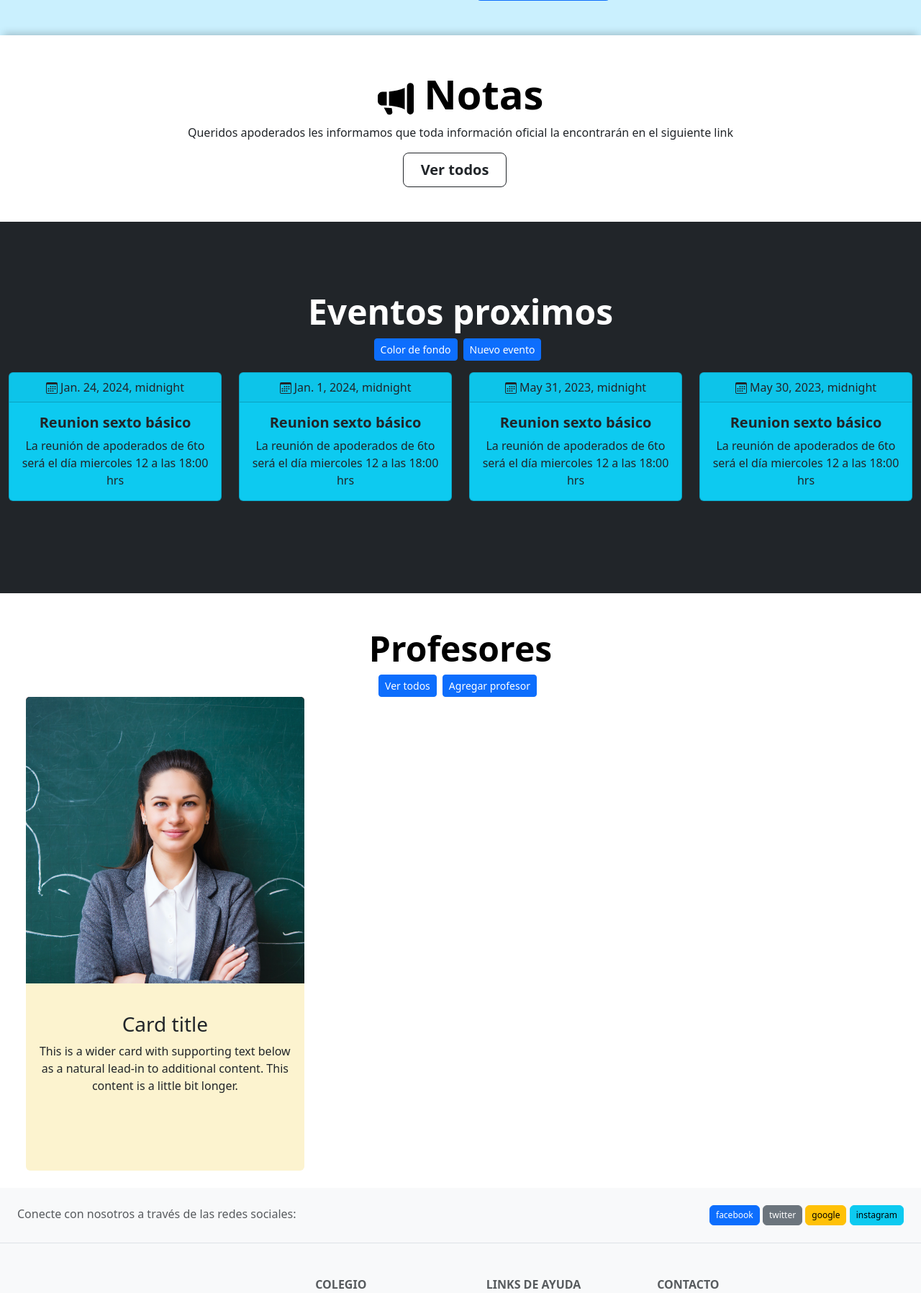
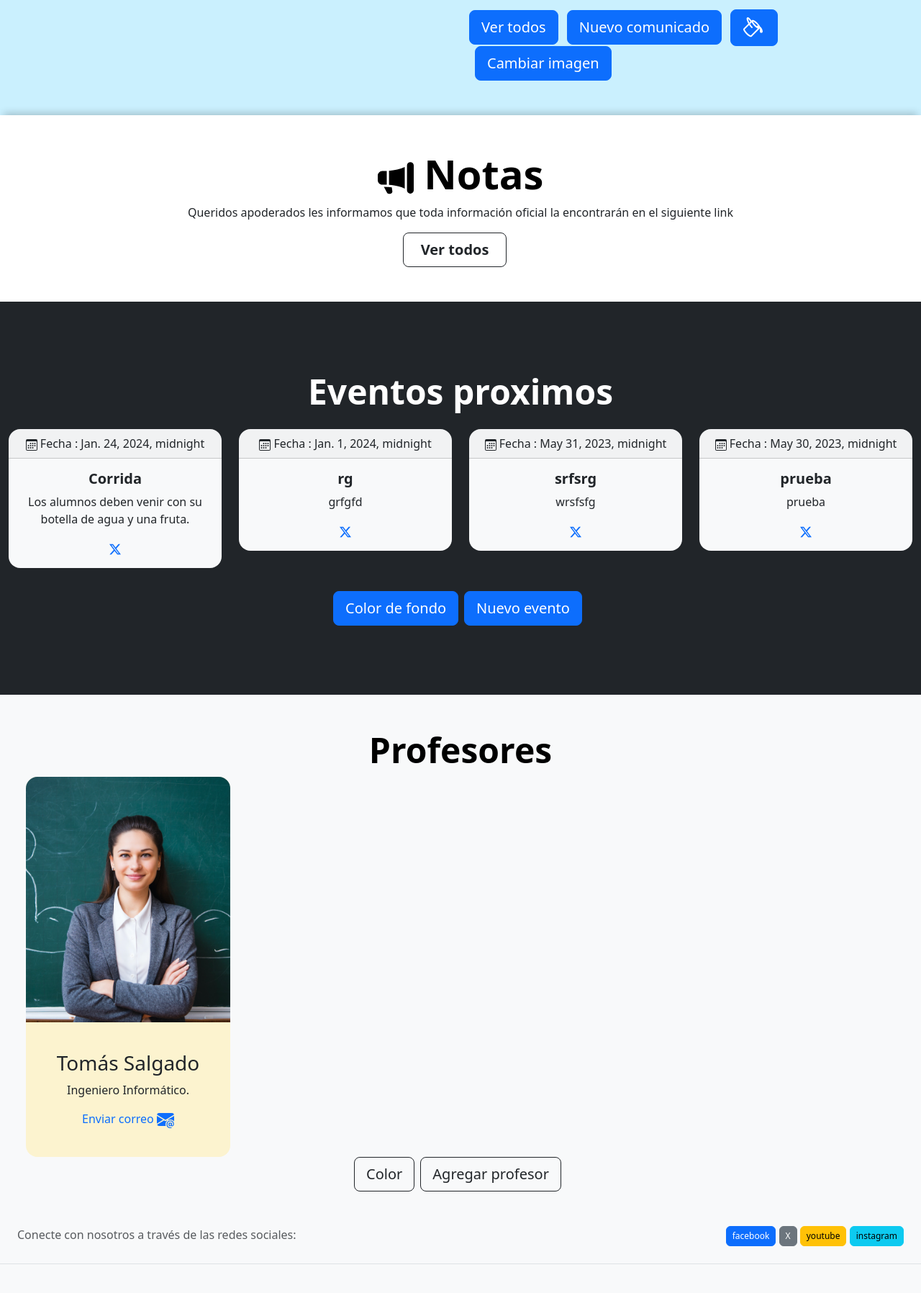
Before and after one commit to salgadotomas89/paginabase, a Django app: page / in a window 1280 px wide. Shown: the part 1557-3353 px from the top of the page at 72% size. Run offline with Django 3.2, Linux system fonts and the light colour scheme; data comes from the database, SQL or seed files in the repository; both versions use the stored data as it was after the commit; style sheets or scripts are compiled from the project's sources; parts of the project's set-up code (start-up, migrations or seed data) failed here and were passed over; some libraries are stand-ins or nearby versions.

Commit message:
agregando cambios 1

```diff
--- a/colegio/static/css/profesores.css
+++ b/colegio/static/css/profesores.css
@@ -1,5 +1,5 @@
 #carta {
-background-color: #afecff;
+background-color: #d6d6d6;
 }
 
 #carta #titulo {
--- /dev/null
+++ b/colegio/static/js/tooltips.js
@@ -0,0 +1,5 @@
+// Inicializa todos los Tooltips
+var tooltipTriggerList = [].slice.call(document.querySelectorAll('[data-bs-toggle="tooltip"]'))
+var tooltipList = tooltipTriggerList.map(function (tooltipTriggerEl) {
+  return new bootstrap.Tooltip(tooltipTriggerEl)
+})
--- a/colegio/templates/home.html
+++ b/colegio/templates/home.html
@@ -3,6 +3,10 @@
 {% block body %}
 
 {% load static %}
+
+<style>
+
+</style>
 
 <section id="noticias" class="container-fluid text-center py-4 mt-4 ">
   <div id="myCarousel" class="carousel slide " data-bs-ride="carousel">
@@ -53,6 +57,12 @@
       </h1>
       <p class="lead mb-4">Queridos apoderados les informamos que toda información sobre las proximas
          evaluaciones la encontrarán aquí</p>
+
+
+         <p class="lead mb-4">Queridos apoderados les informamos que toda información sobre las proximas
+          evaluaciones la encontrarán aquí</p>
+          <p class="lead mb-4">Queridos apoderados les informamos que toda información sobre las proximas
+            evaluaciones la encontrarán aquí</p>
       <a  type="button" class="btn btn-outline-dark btn-lg px-4 me-sm-3 fw-bold position-relative">
         Ver calendario
       </a>
@@ -77,7 +87,9 @@
                 administrativas. Manténgase informado con las últimas actualizaciones y anuncios importantes.</p>
               <a href="{% url 'comunicados' %}" class="btn btn-primary btn-lg">Ver todos</a>
               <button type="button" class="btn btn-primary btn-lg ms-2" data-bs-toggle="modal" data-bs-target="#nuevoComunicado">Nuevo comunicado</button>
-              <button type="button" class="btn btn-primary btn-lg ms-2" data-bs-toggle="modal" data-bs-target="#colorModal">Elegir color</button>
+              <button type="button" class="btn btn-primary btn-lg ms-2" data-bs-toggle="modal" data-bs-target="#colorModal"><svg xmlns="http://www.w3.org/2000/svg" width="32" height="32" fill="currentColor" class="bi bi-paint-bucket" viewBox="0 0 16 16">
+                <path d="M6.192 2.78c-.458-.677-.927-1.248-1.35-1.643a3 3 0 0 0-.71-.515c-.217-.104-.56-.205-.882-.02-.367.213-.427.63-.43.896-.003.304.064.664.173 1.044.196.687.556 1.528 1.035 2.402L.752 8.22c-.277.277-.269.656-.218.918.055.283.187.593.36.903.348.627.92 1.361 1.626 2.068.707.707 1.441 1.278 2.068 1.626.31.173.62.305.903.36.262.05.64.059.918-.218l5.615-5.615c.118.257.092.512.05.939-.03.292-.068.665-.073 1.176v.123h.003a1 1 0 0 0 1.993 0H14v-.057a1 1 0 0 0-.004-.117c-.055-1.25-.7-2.738-1.86-3.494a4 4 0 0 0-.211-.434c-.349-.626-.92-1.36-1.627-2.067S8.857 3.052 8.23 2.704c-.31-.172-.62-.304-.903-.36-.262-.05-.64-.058-.918.219zM4.16 1.867c.381.356.844.922 1.311 1.632l-.704.705c-.382-.727-.66-1.402-.813-1.938a3.3 3.3 0 0 1-.131-.673q.137.09.337.274m.394 3.965c.54.852 1.107 1.567 1.607 2.033a.5.5 0 1 0 .682-.732c-.453-.422-1.017-1.136-1.564-2.027l1.088-1.088q.081.181.183.365c.349.627.92 1.361 1.627 2.068.706.707 1.44 1.278 2.068 1.626q.183.103.365.183l-4.861 4.862-.068-.01c-.137-.027-.342-.104-.608-.252-.524-.292-1.186-.8-1.846-1.46s-1.168-1.32-1.46-1.846c-.147-.265-.225-.47-.251-.607l-.01-.068zm2.87-1.935a2.4 2.4 0 0 1-.241-.561c.135.033.324.11.562.241.524.292 1.186.8 1.846 1.46.45.45.83.901 1.118 1.31a3.5 3.5 0 0 0-1.066.091 11 11 0 0 1-.76-.694c-.66-.66-1.167-1.322-1.458-1.847z"/>
+              </svg></button>
               <button type="button" class="btn btn-primary btn-lg ms-2" data-bs-toggle="modal" data-bs-target="#colorModal">Cambiar imagen</button>
 
             </div>
@@ -102,33 +114,44 @@
 </div>
 
 
-<div class="bg-dark  py-5 text-center " >
-    <div class=" container-fluid py-5">
-        <h1 class=" display-5 fw-bold text-white">Eventos proximos</h1>
+<div class="bg-dark py-5 text-center " >
+    <div class="container-fluid py-5">
+        <h1 class="display-5 fw-bold text-white">Eventos proximos</h1>
         <!--<p class="fs-5 mb-4">onsive grid system and powerful JavaScript plugins.</p>-->
-        <div class="d-flex justify-content-center">
-            <button type="button" class="btn btn-primary btn-sm me-2" data-bs-toggle="modal" data-bs-target="#colorModal">Color de fondo</button>
-            <button type="button" class="btn btn-primary btn-sm me-2" data-bs-toggle="modal" data-bs-target="#nuevoEvento">Nuevo evento</button>
-        </div>
+
         <div class="row" data-masonry='{"percentPosition": true }'>
             {% for evento  in eventos %}
-            <div class="col-sm-4 col-md-3 py-3  border-0 ">
-                <div class="card text-dark bg-info mb-3">
-                    <div class="card-header">
+            <div class="col-sm-4 col-md-3 py-3 ">
+                <div class="card text-dark bg-light mb-3 border-0 rounded-4">
+                    <div class="card-header ">
                         <svg xmlns="http://www.w3.org/2000/svg" width="16" height="16" fill="currentColor" class="bi bi-calendar3" viewBox="0 0 16 16">
                             <path d="M14 0H2a2 2 0 0 0-2 2v12a2 2 0 0 0 2 2h12a2 2 0 0 0 2-2V2a2 2 0 0 0-2-2zM1 3.857C1 3.384 1.448 3 2 3h12c.552 0 1 .384 1 .857v10.286c0 .473-.448.857-1 .857H2c-.552 0-1-.384-1-.857V3.857z"/>
                             <path d="M6.5 7a1 1 0 1 0 0-2 1 1 0 0 0 0 2zm3 0a1 1 0 1 0 0-2 1 1 0 0 0 0 2zm3 0a1 1 0 1 0 0-2 1 1 0 0 0 0 2zm-9 3a1 1 0 1 0 0-2 1 1 0 0 0 0 2zm3 0a1 1 0 1 0 0-2 1 1 0 0 0 0 2zm3 0a1 1 0 1 0 0-2 1 1 0 0 0 0 2zm3 0a1 1 0 1 0 0-2 1 1 0 0 0 0 2zm-9 3a1 1 0 1 0 0-2 1 1 0 0 0 0 2zm3 0a1 1 0 1 0 0-2 1 1 0 0 0 0 2zm3 0a1 1 0 1 0 0-2 1 1 0 0 0 0 2z"/>
-                        </svg>
+                        </svg> Fecha :
                         {{evento.fecha}}
                     </div>
                     <div class="card-body">
-                        <h5 class="fw-bold card-title">Reunion sexto básico</h5>
-                        <p class="card-text">La reunión de apoderados de 6to será el día miercoles 12 a las 18:00 hrs</p>
-                    </div>
+                        <h5 class="fw-bold card-title">{{evento.titulo}}</h5>
+                        <p class="card-text">{{evento.texto}}</p>
+
+                        <a   href="https://twitter.com/intent/tweet?url={{ request.build_absolute_uri }}{{ evento.get_absolute_url }}&text=Invitación a la reunión de sexto básico este miércoles 12 a las 18:00 hrs." target="_blank" data-bs-toggle="tooltip" data-bs-title="Compartir en X">
+                          <svg xmlns="http://www.w3.org/2000/svg" width="16" height="16" fill="currentColor" class="bi bi-twitter-x" viewBox="0 0 16 16">
+                            <path d="M12.6.75h2.454l-5.36 6.142L16 15.25h-4.937l-3.867-5.07-4.425 5.07H.316l5.733-6.57L0 .75h5.063l3.495 4.633L12.601.75Zm-.86 13.028h1.36L4.323 2.145H2.865z"/>
+                          </svg>
+                        </a>
+
+
+
+                      </div>
                 </div>
             </div>
             {% endfor %}
         </div>
+
+        <div class="d-flex justify-content-center">
+          <button type="button" class="btn btn-primary btn-lg me-2" data-bs-toggle="modal" data-bs-target="#colorModal">Color de fondo</button>
+          <button type="button" class="btn btn-primary btn-lg me-2" data-bs-toggle="modal" data-bs-target="#nuevoEvento">Nuevo evento</button>
+      </div>
         <!--
                         <div class="d-grid gap-2 d-sm-flex justify-content-sm-center">
                             <button type="button" class="btn btn-outline-info btn-lg px-4 me-sm-3 fw-bold">Más acerca de eventos</button>
@@ -137,36 +160,42 @@
 </div>
 
 
-    <section id="profesores" class="container-fluid  text-center py-4  mt-4">
-        <h1 class=" display-5 fw-bold">Profesores</h1>
+    <section id="profesores" class="container-fluid  text-center py-4  bg-light">
+        <h1 class=" display-5 fw-bold pt-4">Profesores</h1>
 
-        <div class="d-flex justify-content-center">
-            <button type="button" class="btn btn-primary btn-sm me-2" data-bs-toggle="modal" data-bs-target="#colorModal">Ver todos</button>
-            <button type="button" class="btn btn-primary btn-sm me-2" data-bs-toggle="modal" data-bs-target="#nuevoEvento">Agregar profesor</button>
-        </div>
         <div class="row row-cols-1 row-cols-md-3 g-4 px-4  ">
             <!--columna 1-->
-            <div id="super" class="col  ">
+            <div id="super" class="col-md-3  ">
                 <!--card height 75% del div padre, sin borde-->
-                <div id="carta" class=" card h-100 border-0">
-                    <div id="imagen-carta" class="h-100 card-img-top bg-danger">
+                <div id="carta" class=" card h-100 border-0 rounded-4">
+                    <div id="imagen-carta" class="h-100 card-img-top rounded-top-4">
                         <img class="h-200 w-100"  src="{% static 'images/teacher1.png' %}"/>
                     </div>
-                    <div  class="h-50 card-body my-4">
-                    <h3 id="titulo" class="card-title">Card title</h3>
-                    <p class="card-text">This is a wider card with supporting text below as a natural lead-in to additional content. This content is a little bit longer.</p>
+                    <div  class="h-40 card-body my-4">
+                      <h3 id="titulo" class="card-title">Tomás Salgado</h3>
+                      <p class="card-text">Ingeniero Informático.</p>
+
+                      <a href="#" class="text-decoration-none">
+                        Enviar correo
+                        <svg xmlns="http://www.w3.org/2000/svg" width="24" height="24" fill="currentColor" class="bi bi-envelope-at-fill" viewBox="0 0 16 16">
+                          <path d="M2 2A2 2 0 0 0 .05 3.555L8 8.414l7.95-4.859A2 2 0 0 0 14 2zm-2 9.8V4.698l5.803 3.546zm6.761-2.97-6.57 4.026A2 2 0 0 0 2 14h6.256A4.5 4.5 0 0 1 8 12.5a4.49 4.49 0 0 1 1.606-3.446l-.367-.225L8 9.586zM16 9.671V4.697l-5.803 3.546.338.208A4.5 4.5 0 0 1 12.5 8c1.414 0 2.675.652 3.5 1.671"></path>
+                          <path d="M15.834 12.244c0 1.168-.577 2.025-1.587 2.025-.503 0-1.002-.228-1.12-.648h-.043c-.118.416-.543.643-1.015.643-.77 0-1.259-.542-1.259-1.434v-.529c0-.844.481-1.4 1.26-1.4.585 0 .87.333.953.63h.03v-.568h.905v2.19c0 .272.18.42.411.42.315 0 .639-.415.639-1.39v-.118c0-1.277-.95-2.326-2.484-2.326h-.04c-1.582 0-2.64 1.067-2.64 2.724v.157c0 1.867 1.237 2.654 2.57 2.654h.045c.507 0 .935-.07 1.18-.18v.731c-.219.1-.643.175-1.237.175h-.044C10.438 16 9 14.82 9 12.646v-.214C9 10.36 10.421 9 12.485 9h.035c2.12 0 3.314 1.43 3.314 3.034zm-4.04.21v.227c0 .586.227.8.581.8.31 0 .564-.17.564-.743v-.367c0-.516-.275-.708-.572-.708-.346 0-.573.245-.573.791"></path>
+                        </svg>
+                      </a>
                     </div>
                 </div>
                 <!--end card-->
-            </div>
-
-
+              </div>
 
         </div>
+        <div class="d-flex justify-content-center">
+          <button type="button" class="btn btn-outline-dark btn-lg me-2" data-bs-toggle="modal" data-bs-target="#colorModal2">Color</button>
+          <button type="button" class="btn btn-outline-dark btn-lg me-2" data-bs-toggle="modal" data-bs-target="#nuevoEvento">Agregar profesor</button>
+      </div>
     </section>
 
 
-    <!-- Modal Comunicados -->
+    <!-- Modal para cambio color de fondo seccion Comunicados del home -->
     <div class="modal fade" id="colorModal" tabindex="-1" role="dialog" aria-labelledby="colorModalLabel" aria-hidden="true">
         <div class="modal-dialog" role="document">
         <div class="modal-content">
@@ -190,6 +219,32 @@
         </div>
         </div>
     </div>
+
+
+    <!-- Modal para cambio color de fondo seccion profesores del home -->
+    <div class="modal fade" id="colorModal2" tabindex="-1" role="dialog" aria-labelledby="colorModalLabel2" aria-hidden="true">
+      <div class="modal-dialog" role="document">
+      <div class="modal-content">
+          <div class="modal-header">
+          <h5 class="modal-title" id="colorModalLabel2">Seleccionar color de fondo profesores</h5>
+          <button type="button" class="close" data-bs-dismiss="modal" aria-label="Close">
+              <span aria-hidden="true">&times;</span>
+          </button>
+          </div>
+          <div class="modal-body">
+          <div class="form-group">
+              <label for="colorPicker">Color:</label>
+              <input type="color" class="form-control" id="colorPicker">
+          </div>
+          </div>
+          <div class="modal-footer">
+          <button type="button" class="btn btn-secondary" data-bs-dismiss="modal">Cerrar</button>
+          <button type="button" class="btn btn-primary" id="applyColorBtn2">Aplicar color</button>
+
+          </div>
+      </div>
+      </div>
+  </div>
 
 
     <!-- Modal -->
@@ -268,8 +323,6 @@
 
 
 
-
-
     <script src="{% static 'js/comunicados.js' %}"></script>
     <script src="{% static 'js/evento.js' %}"></script>
     <script src="{% static 'js/desplazamiento.js' %}"></script>
--- a/colegio/templates/layout_updated.html
+++ b/colegio/templates/layout_updated.html
@@ -9,6 +9,8 @@
     <script src="https://code.jquery.com/jquery-3.5.1.min.js"></script>
     <!--Ajax-->
     <script src="https://cdnjs.cloudflare.com/ajax/libs/js-cookie/2.2.1/js.cookie.min.js"></script>
+
+    <script src="https://unpkg.com/@popperjs/core@2/dist/umd/popper.min.js"></script>
 
     <!--bootstrap-->
     <script src="https://cdn.jsdelivr.net/npm/bootstrap@5.3.0-alpha2/dist/js/bootstrap.bundle.min.js" integrity="sha384-qKXV1j0HvMUeCBQ+QVp7JcfGl760yU08IQ+GpUo5hlbpg51QRiuqHAJz8+BrxE/N" crossorigin="anonymous"></script>
@@ -39,7 +41,6 @@
     <!--estilos del menu-->
     <link rel="stylesheet" type="text/css" href="{% static 'css/menu/menu.css' %}">
     <link rel="stylesheet" type="text/css" href="{% static 'css/menu/menumovil.css' %}">
-
 
 
 
@@ -75,6 +76,9 @@
                 </li>
                 <li class="nav-item">
                     <a class="nav-link" href="{% url 'configuracion' %}">Condiguración</a>
+                </li>
+                <li class="nav-item">
+                    <a class="nav-link"  >Contacto</a>
                 </li>
             </ul>
         </div>
@@ -164,13 +168,13 @@
                 <button type="button" class="btn btn-secondary"
                         style="--bs-btn-padding-y: .25rem; --bs-btn-padding-x: .5rem; --bs-btn-font-size: .75rem;">
                         <i class="fa-brands fa-twitter"></i>
-                twitter
+                X
                 </button>
 
                 <button type="button" class="btn btn-warning"
                         style="--bs-btn-padding-y: .25rem; --bs-btn-padding-x: .5rem; --bs-btn-font-size: .75rem;">
                         <i class="fa-brands fa-google"></i>
-                google
+                youtube
                 </button>
 
                 <button type="button" class="btn btn-info"
@@ -277,6 +281,7 @@
 
     <!-- Archivo con los efectos del menu en su tot -->
     <script src="{% static 'js/menu.js' %}"></script>
+    <script src="{% static 'js/tooltips.js' %}"></script>
 
 </body>
 </html>
```
Also changed, not shown: colegio/static/js/profesores.js (added, +40 -0 lines), colegio/static/css/home/secciones/estilos.css (line endings or trailing spaces), colegio/static/js/evento.js (line endings or trailing spaces), db.sqlite3, 2 other files.
